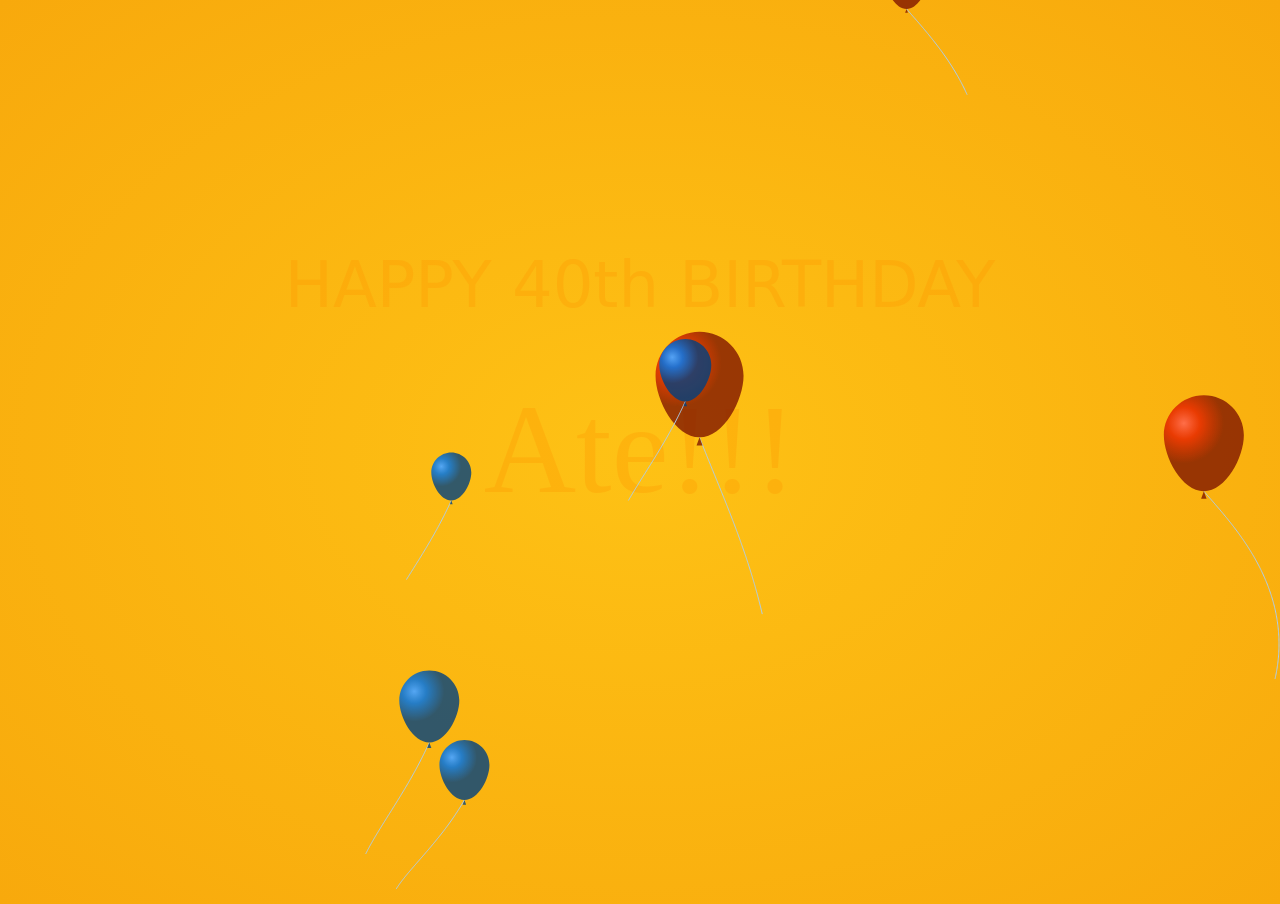
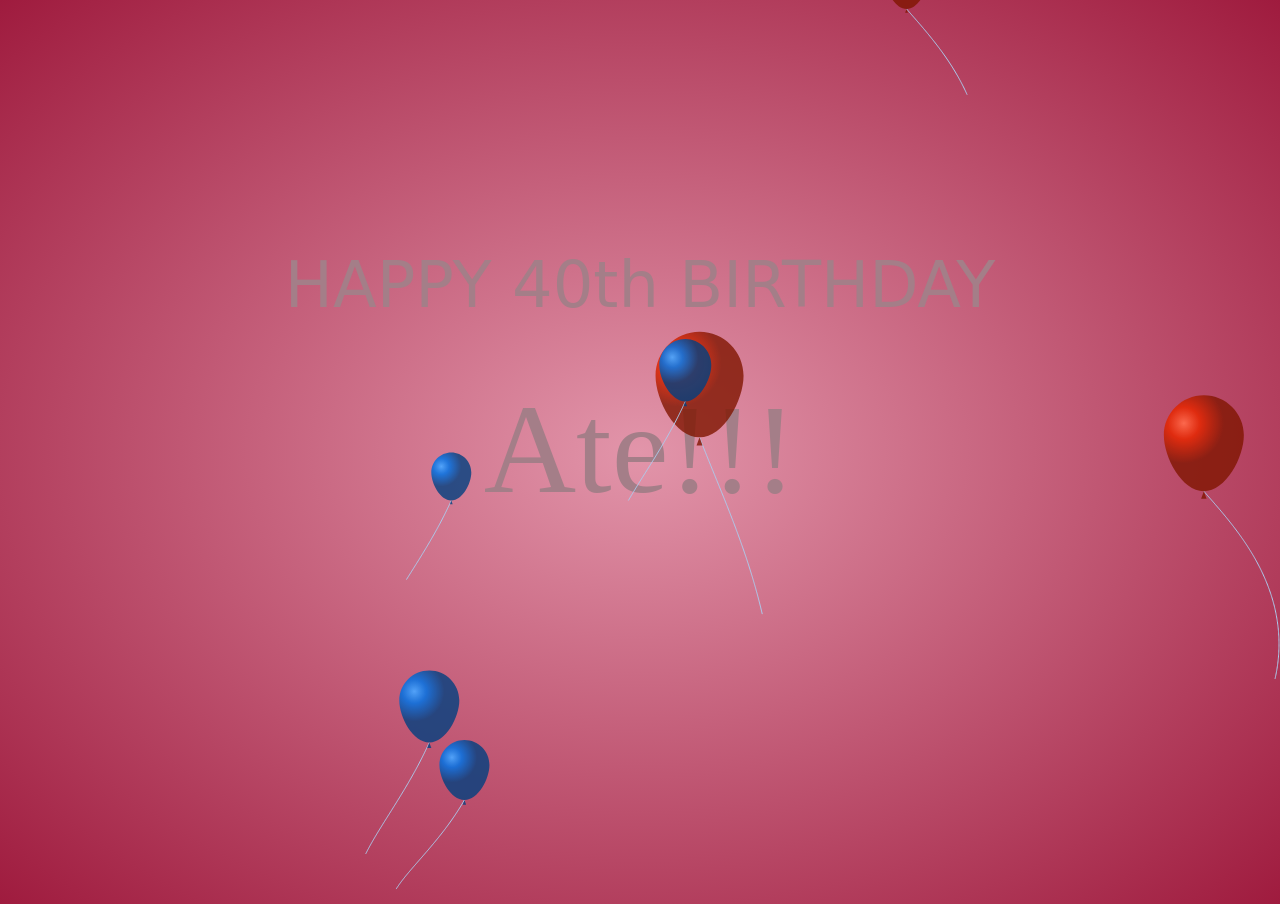
Before and after one commit to eddanieles/atesbday40, a plain HTML site: page index.html in a window 1280 px wide. Drawn offline with Linux system fonts and the light colour scheme; a web font is replaced by a local one.

Commit message:
changed colors

```diff
--- a/style.css
+++ b/style.css
@@ -13,7 +13,7 @@
 }
 
 body {
-  background: radial-gradient(#fec215, #f8a90c);
+  background: radial-gradient(#E295AA, #9F1B3E);
 }
 
 .text {
@@ -25,7 +25,7 @@ body {
   text-align: center;
   margin-top: calc(35vh - .5em);
   font-family: cursive;
-  color: hsla(35, 99%, 50%, .3);
+  color: #A47E88;
   z-index: -1
 
 }
@@ -39,6 +39,6 @@ body {
   text-align: center;
   margin-top: calc(55vh - .5em);
   font-family: Monoton;
-  color: hsla(35, 99%, 50%, .3);
+  color: #A47E88;
   z-index: -1
 }
```
